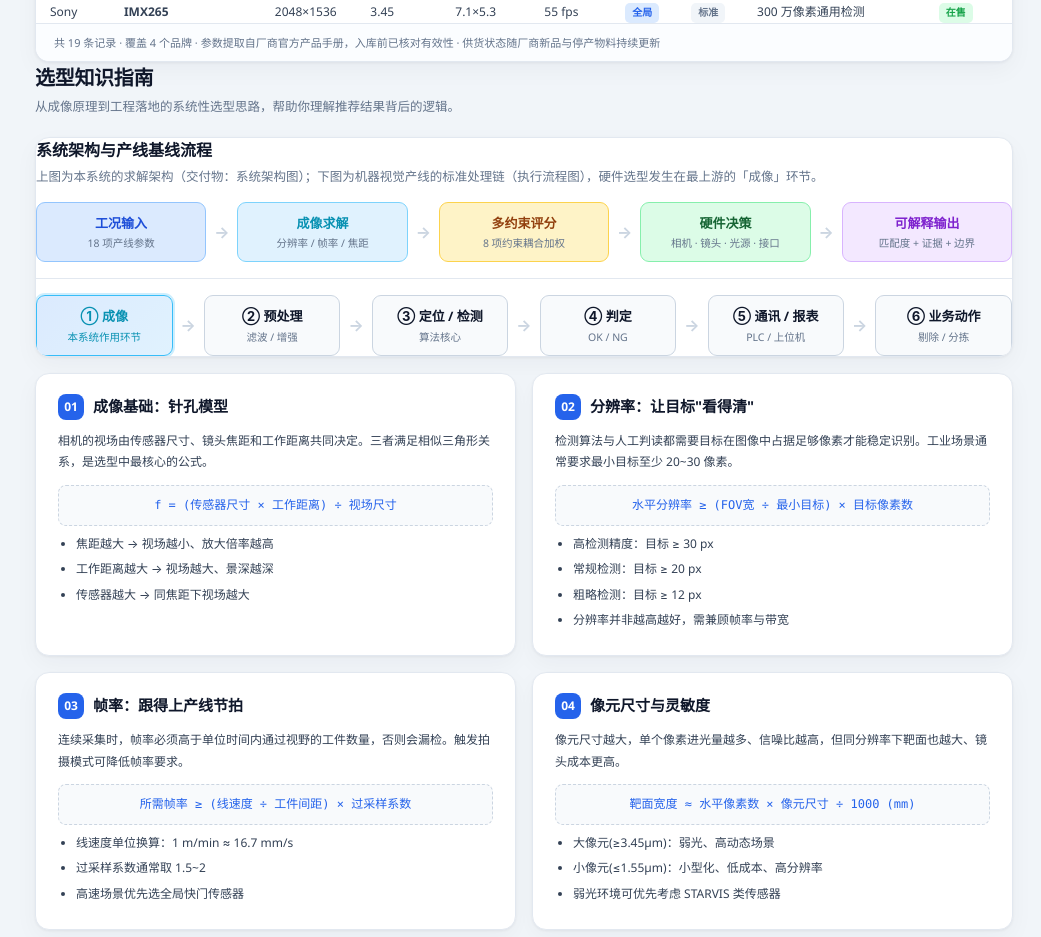
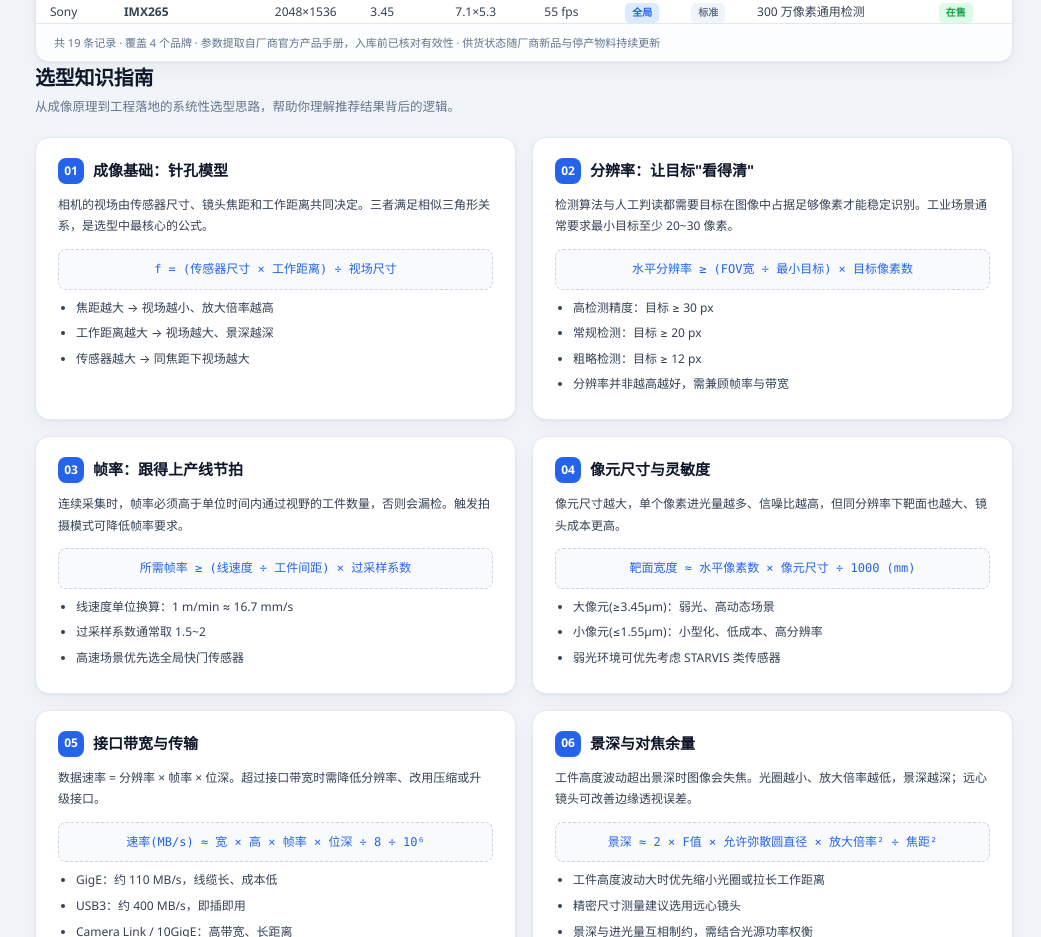
Before and after one commit to you0172/vision-selector, a plain HTML site: page index.html in a window 1280 px wide. Shown: the part 2317-3254 px from the top of the page, without its empty margins (239-1280 px from the left). Drawn offline with Linux system fonts and the light colour scheme.

Commit message:
feat: 移除指南页系统架构板块，指南聚焦知识点 (v2.9.3)

```diff
--- a/css/style.css
+++ b/css/style.css
@@ -346,29 +346,3 @@ tr:hover td{background:#f8fafc}
 .boundary-box li::before{content:'⚠';position:absolute;left:0;color:var(--amber);font-size:11px}
 
 /* ---------- 架构与流程图 ---------- */
-.arch-panel{margin-bottom:16px}
-.arch-head{margin-bottom:16px}
-.arch-head h3{font-size:16px;font-weight:800;color:var(--ink)}
-.arch-head p{font-size:12.5px;color:var(--muted);margin-top:4px}
-.arch-flow,.line-flow{display:flex;align-items:stretch;gap:8px;flex-wrap:wrap}
-.flow-chip{
-  flex:1;min-width:130px;background:#f8fafc;border:1.5px solid var(--line-2);
-  border-radius:var(--radius-sm);padding:10px 12px;text-align:center;
-}
-.flow-chip b{display:block;font-size:13px;color:var(--ink)}
-.flow-chip span{display:block;font-size:10.5px;color:var(--muted);margin-top:2px}
-.flow-arrow{align-self:center;font-size:16px;color:var(--line-2);font-weight:700;flex-shrink:0}
-.fc-in{background:var(--primary-l);border-color:#93c5fd}
-.fc-in b{color:var(--primary-d)}
-.fc-solve{background:#e0f2fe;border-color:#7dd3fc}
-.fc-solve b{color:var(--cyan)}
-.fc-score{background:var(--amber-l);border-color:#fcd34d}
-.fc-score b{color:#92400e}
-.fc-decide{background:var(--green-l);border-color:#86efac}
-.fc-decide b{color:#166534}
-.fc-out{background:#f3e8ff;border-color:#d8b4fe}
-.fc-out b{color:#7e22ce}
-.arch-divider{height:1px;background:var(--line);margin:16px 0}
-.active-chip{background:linear-gradient(135deg,#dbeafe,#e0f2fe);border-color:var(--sky);box-shadow:0 0 0 2px rgba(56,189,248,.25)}
-.active-chip b{color:var(--cyan)}
-.active-chip span{color:var(--cyan)}
--- a/index.html
+++ b/index.html
@@ -390,38 +390,6 @@
           <p>从成像原理到工程落地的系统性选型思路，帮助你理解推荐结果背后的逻辑。</p>
         </div>
 
-        <div class="panel arch-panel">
-          <div class="arch-head">
-            <h3>系统架构与产线基线流程</h3>
-            <p>上图为本系统的求解架构（交付物：系统架构图）；下图为机器视觉产线的标准处理链（执行流程图），硬件选型发生在最上游的「成像」环节。</p>
-          </div>
-          <div class="arch-flow">
-            <div class="flow-chip fc-in"><b>工况输入</b><span>18 项产线参数</span></div>
-            <span class="flow-arrow">→</span>
-            <div class="flow-chip fc-solve"><b>成像求解</b><span>分辨率 / 帧率 / 焦距</span></div>
-            <span class="flow-arrow">→</span>
-            <div class="flow-chip fc-score"><b>多约束评分</b><span>8 项约束耦合加权</span></div>
-            <span class="flow-arrow">→</span>
-            <div class="flow-chip fc-decide"><b>硬件决策</b><span>相机 · 镜头 · 光源 · 接口</span></div>
-            <span class="flow-arrow">→</span>
-            <div class="flow-chip fc-out"><b>可解释输出</b><span>匹配度 + 证据 + 边界</span></div>
-          </div>
-          <div class="arch-divider"></div>
-          <div class="line-flow">
-            <div class="flow-chip fc-cam active-chip"><b>① 成像</b><span>本系统作用环节</span></div>
-            <span class="flow-arrow">→</span>
-            <div class="flow-chip fc-cam"><b>② 预处理</b><span>滤波 / 增强</span></div>
-            <span class="flow-arrow">→</span>
-            <div class="flow-chip fc-cam"><b>③ 定位 / 检测</b><span>算法核心</span></div>
-            <span class="flow-arrow">→</span>
-            <div class="flow-chip fc-cam"><b>④ 判定</b><span>OK / NG</span></div>
-            <span class="flow-arrow">→</span>
-            <div class="flow-chip fc-cam"><b>⑤ 通讯 / 报表</b><span>PLC / 上位机</span></div>
-            <span class="flow-arrow">→</span>
-            <div class="flow-chip fc-cam"><b>⑥ 业务动作</b><span>剔除 / 分拣</span></div>
-          </div>
-        </div>
-
         <div class="guide-grid" id="guideGrid"></div>
       </section>
 
```
Also changed, not shown: 1 other file.
